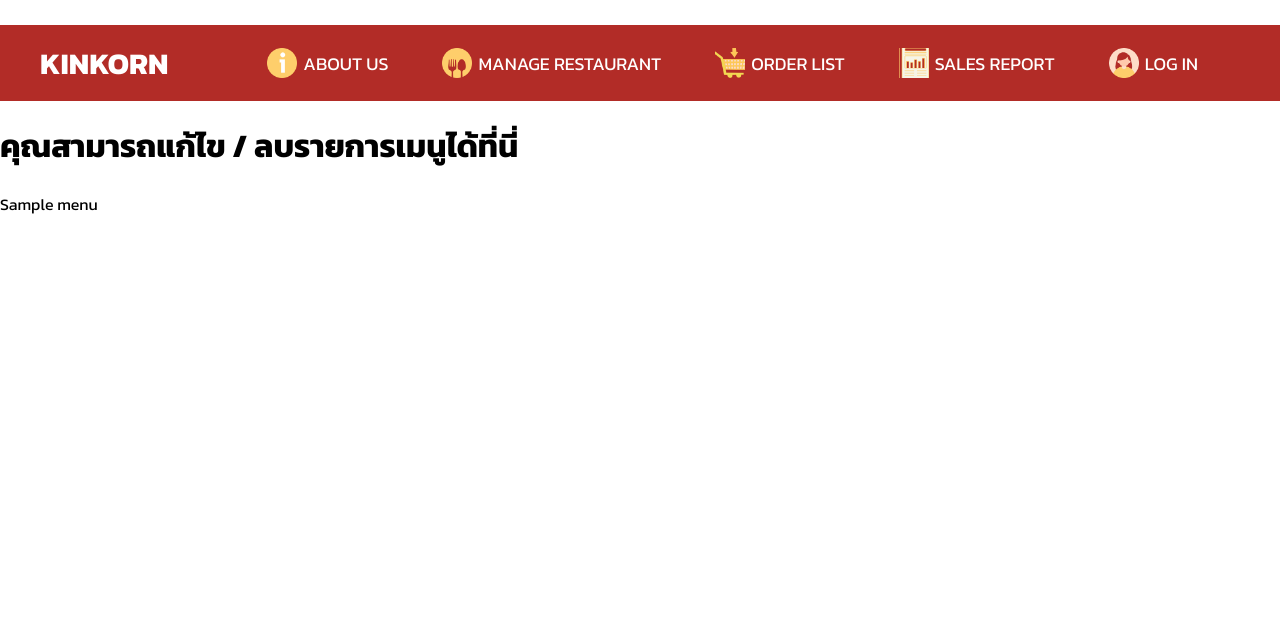
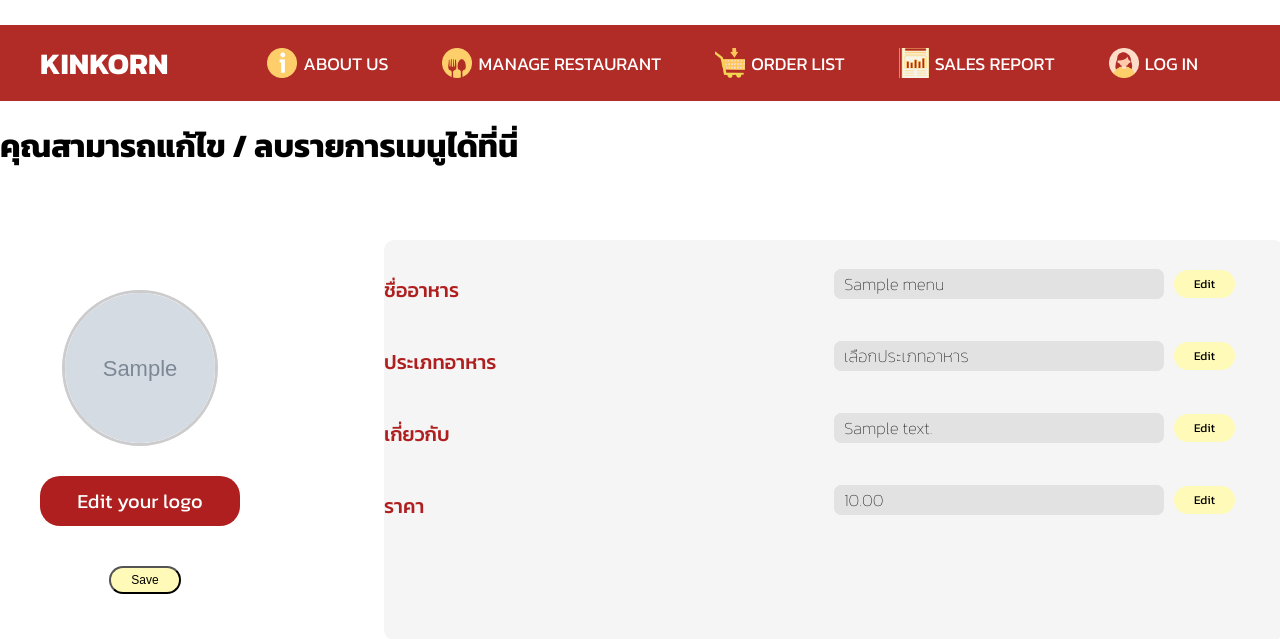
Before and after one commit to 6510615203/cn331project, a Django app: template restaurant/templates/edit_only_menu.html in a window 1280 px wide. Shown: the top 639 px of the page. Run offline with Django 5.2, Linux system fonts and the light colour scheme; the template is opened without the code that fills it: values that come from a table or form of the project are taken from there, others are empty; tables that the repository leaves empty hold one stand-in row (values such as "Sample post"); grey boxes marked "Sample" are stand-in pictures.

Commit message:
edit edit_only_menu.html

```diff
--- a/restaurant/templates/edit_only_menu.html
+++ b/restaurant/templates/edit_only_menu.html
@@ -1,7 +1,7 @@
 {% extends "base_restaurant.html" %}
 {% load static %}
 {% block title %}
-<title>Restaurant Sales Report</title>
+<title>Restaurant Menu Edit</title>
 {% endblock %}
 
 {% block style %}
@@ -11,9 +11,104 @@
 {% block content %}
 
 <h1>คุณสามารถแก้ไข / ลบรายการเมนูได้ที่นี่</h1>
+<div class="container mt-5 signup-container">
+    <div class="position">
+        <div class="picposition">
+            <div class="image-container" style="display: flex; flex-direction: column; align-items: center;">
+                <!-- ส่วนแสดงพรีวิวรูปภาพ -->
+                <div class="image-preview-circle"
+                    style="width: 150px; height: 150px; border-radius: 50%; overflow: hidden; margin-top: 10px; display: flex; justify-content: center; align-items: center; border: 3px solid #ccc;">
+                    <img id="previewImage"
+                        src="{% if menu_item.menu_picture %}{{ menu_item.menu_picture.url }}{% else %}https://via.placeholder.com/150{% endif %}"
+                        alt="Menu Picture" style="width: 100%; height: 100%; object-fit: cover;">
+                </div>
+
+                <!-- ปุ่ม Edit Your Logo -->
+                <label for="menu_picture" class="form-title" style="margin-top: 10px; cursor: pointer;">
+                    Edit your logo
+                </label>
+            </div>
+
+            <!-- Form สำหรับอัปโหลดและบันทึกรูป -->
+            <form method="POST" action="{% url 'restaurant:edit_only_menu' %}" enctype="multipart/form-data"
+                style="margin-top: 20px;">
+                {% csrf_token %}
+                <input type="file" class="form-input" id="menu_picture" name="menu_picture" onchange="previewImage();"
+                    style="display: none;">
+                <!-- ปุ่ม Save -->
+                <button type="submit" class="button" style="margin-top: 20px;">Save</button>
+            </form>
+        </div>
+    </div>
+</div>
+
+<div class="inputposition">
+    <div class="form-section">
+        <label for="food_name" class="form-title">ชื่ออาหาร</label>
+        {% if is_editing == "food_name" %}
+        <form method="POST" action="{% url 'restaurant:edit_only_menu'%}?edit=food_name" class="form-inline">
+            {% csrf_token %}
+            <input type="text" id="food_name" name="food_name" value="{{ menu_item.food_name }}" required>
+            <button type="submit" class="button">Save</button>
+        </form>
+        {% else %}
+        <div class="box">
+            <p>{{ menu_item.food_name }}</p>
+        </div>
+        <a href="{% url 'restaurant:edit_only_menu' %}?edit=food_name" class="button">Edit</a>
+        {% endif %}
+    </div>
+
+    <div class="form-section">
+        <label for="food_category" class="form-title">ประเภทอาหาร</label>
+        {% if is_editing == "food_category" %}
+        <form method="POST" action="{% url 'restaurant:edit_only_menu'%}?edit=food_category" class="form-inline">
+            {% csrf_token %}
+            <input type="text" id="food_category" name="food_category" value="{{ menu_item.food_category }}" required>
+            <button type="submit" class="button">Save</button>
+        </form>
+        {% else %}
+        <div class="box">
+            <p>{{ menu_item.food_category }}</p>
+        </div>
+        <a href="{% url 'restaurant:edit_only_menu' %}?edit=food_category" class="button">Edit</a>
+        {% endif %}
+    </div>
+
+    <div class="form-section">
+        <label for="about" class="form-title">เกี่ยวกับ</label>
+        {% if is_editing == "about" %}
+        <form method="POST" action="{% url 'restaurant:edit_only_menu'%}?edit=about" class="form-inline">
+            {% csrf_token %}
+            <input type="text" id="about" name="about" value="{{ menu_item.about }}" required>
+            <button type="submit" class="button">Save</button>
+        </form>
+        {% else %}
+        <div class="box">
+            <p>{{ menu_item.about }}</p>
+        </div>
+        <a href="{% url 'restaurant:edit_only_menu' %}?edit=about" class="button">Edit</a>
+        {% endif %}
+    </div>
+
+    <div class="form-section">
+        <label for="price" class="form-title">ราคา</label>
+        {% if is_editing == "price" %}
+        <form method="POST" action="{% url 'restaurant:edit_only_menu'%}?edit=price" class="form-inline">
+            {% csrf_token %}
+            <input type="text" id="price" name="price" value="{{ menu_item.price }}" required>
+            <button type="submit" class="button">Save</button>
+        </form>
+        {% else %}
+        <div class="box">
+            <p>{{ menu_item.price }}</p>
+        </div>
+        <a href="{% url 'restaurant:edit_only_menu' %}?edit=price" class="button">Edit</a>
+        {% endif %}
+    </div>
 
 
-<p>{{menu_item.food_name}}</p>
+</div>
 
 
 
```
